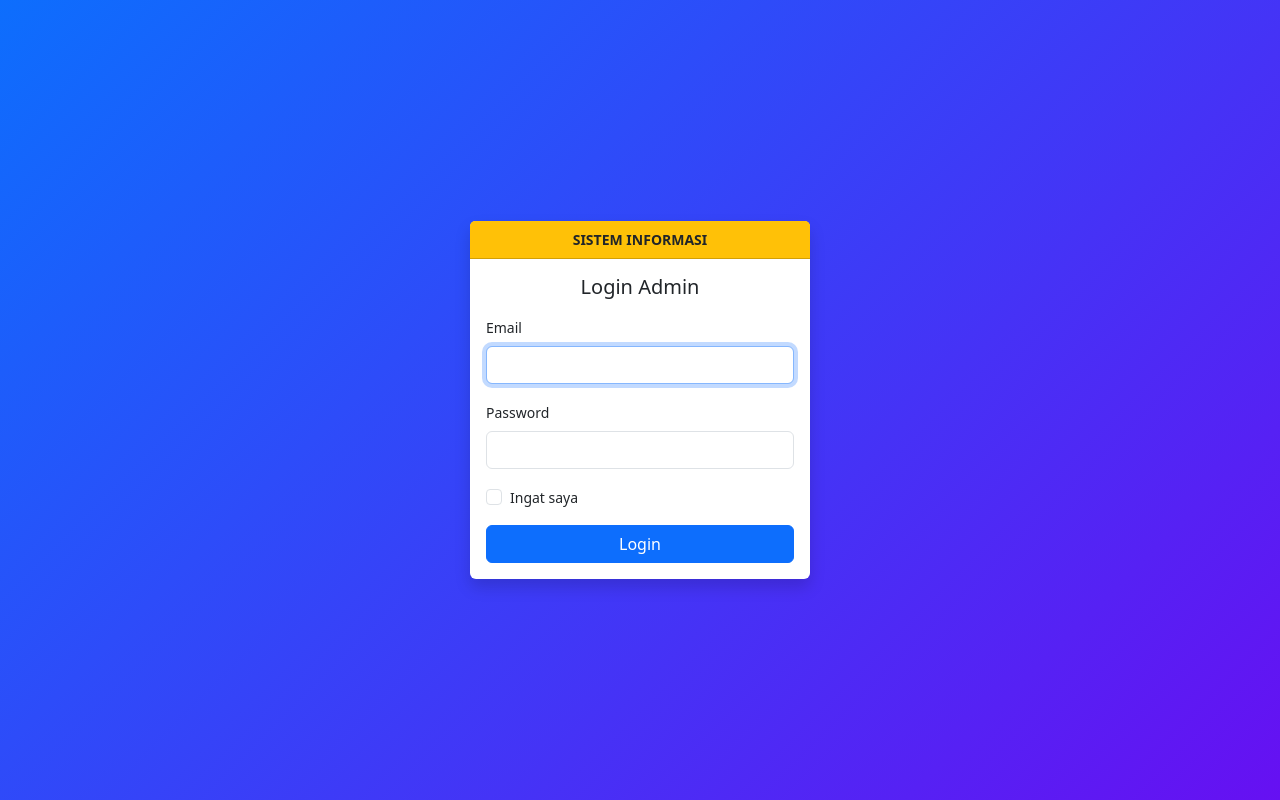
After one commit to satriomaulah-ctrl/SATRIOMH251011700850, a Laravel app: page /login in a window 1280 px wide. The commit adds this page. Run offline with Laravel 12, Linux system fonts and the light colour scheme.

Commit message:
pertemuan 9

```diff
--- a/app/Http/Controllers/Admin/ProjectController.php
+++ b/app/Http/Controllers/Admin/ProjectController.php
@@ -66,8 +66,8 @@ class ProjectController extends Controller
         $project->update($data);
 
         return redirect()->route('admin.projects.index')
-            ->with('success', 'Project berhasil diupdate');
-    }
+            ->with('success', 'Project berhasil diperbarui');
+            }
 
     public function destroy($id)
     {
--- /dev/null
+++ b/app/Http/Controllers/AuthController.php
@@ -0,0 +1,40 @@
+<?php
+
+namespace App\Http\Controllers;
+
+use Illuminate\Http\Request;
+use Illuminate\Support\Facades\Auth;
+
+class AuthController extends Controller
+{
+    public function showLogin()
+    {
+        return view('auth.login');
+    }
+
+    public function login(Request $request)
+    {
+        $credentials = $request->validate([
+            'email'    => 'required|email',
+            'password' => 'required',
+        ]);
+
+        if (Auth::attempt($credentials, $request->boolean('remember'))) {
+            $request->session()->regenerate();
+            return redirect()->intended(route('admin.dashboard'));
+        }
+
+        return back()
+            ->withErrors(['email' => 'Email atau password salah.'])
+            ->onlyInput('email');
+    }
+
+    public function logout(Request $request)
+    {
+        Auth::logout();
+        $request->session()->invalidate();
+        $request->session()->regenerateToken();
+
+        return redirect()->route('login');
+    }
+}
--- /dev/null
+++ b/resources/views/auth/login.blade.php
@@ -0,0 +1,44 @@
+<!DOCTYPE html>
+<html lang="id">
+<head>
+    <meta charset="UTF-8">
+    <meta name="viewport" content="width=device-width, initial-scale=1.0">
+    <title>Login Admin</title>
+    <link rel="stylesheet" href="{{ asset('bootstrap-5.3.8-dist/css/bootstrap.min.css') }}">
+    <style>
+        body {
+            min-height: 100vh;
+            background: linear-gradient(135deg, #0d6efd, #6610f2);
+        }
+    </style>
+</head>
+<body class="d-flex align-items-center justify-content-center">
+    <div class="card shadow border-0" style="width: 340px;">
+        <div class="card-header bg-warning text-center fw-bold small">SISTEM INFORMASI</div>
+        <div class="card-body">
+            <h5 class="text-center mb-3">Login Admin</h5>
+
+            <form action="{{ route('login.proses') }}" method="POST">
+                @csrf
+                <div class="mb-3">
+                    <label for="email" class="form-label small">Email</label>
+                    <input type="email" id="email" name="email" value="{{ old('email') }}"
+                        class="form-control @error('email') is-invalid @enderror" autofocus>
+                    @error('email')
+                    <div class="invalid-feedback">{{ $message }}</div>
+                    @enderror
+                </div>
+                <div class="mb-3">
+                    <label for="password" class="form-label small">Password</label>
+                    <input type="password" id="password" name="password" class="form-control">
+                </div>
+                <div class="form-check mb-3">
+                    <input type="checkbox" class="form-check-input" id="remember" name="remember">
+                    <label class="form-check-label small" for="remember">Ingat saya</label>
+                </div>
+                <button type="submit" class="btn btn-primary w-100">Login</button>
+            </form>
+        </div>
+    </div>
+</body>
+</html>
--- a/routes/web.php
+++ b/routes/web.php
@@ -1,8 +1,10 @@
 <?php
 
 use App\Http\Controllers\Admin\ProjectController as AdminProjectController;
+use App\Http\Controllers\AuthController;
 use App\Http\Controllers\MahasiswaController;
 use App\Http\Controllers\ProjectController;
+use App\Models\Project;
 use Illuminate\Support\Facades\Route;
 
 Route::get('/', function () {
@@ -18,10 +20,19 @@ Route::get('/about', function () {
     return view('page.about');
 });
 
-// Halaman admin: CRUD project
-Route::prefix('admin')->name('admin.')->group(function () {
+// Login & logout
+Route::get('/login', [AuthController::class, 'showLogin'])->name('login');
+Route::post('/login', [AuthController::class, 'login'])->name('login.proses');
+Route::post('/logout', [AuthController::class, 'logout'])->name('logout');
+
+// Halaman admin: wajib login
+Route::prefix('admin')->name('admin.')->middleware('auth')->group(function () {
     Route::get('/', function () {
-        return view('admin.dashboard');
+        $total    = Project::count();
+        $active   = Project::where('status', 'active')->count();
+        $archived = Project::where('status', 'archived')->count();
+
+        return view('admin.dashboard', compact('total', 'active', 'archived'));
     })->name('dashboard');
 
     Route::resource('projects', AdminProjectController::class)->except(['show']);
```
Also changed, not shown: resources/views/admin/dashboard.blade.php (+23 -2 lines), resources/views/admin/projects/edit.blade.php (+61 -2 lines), resources/views/layouts/admin.blade.php (+7 -2 lines).
